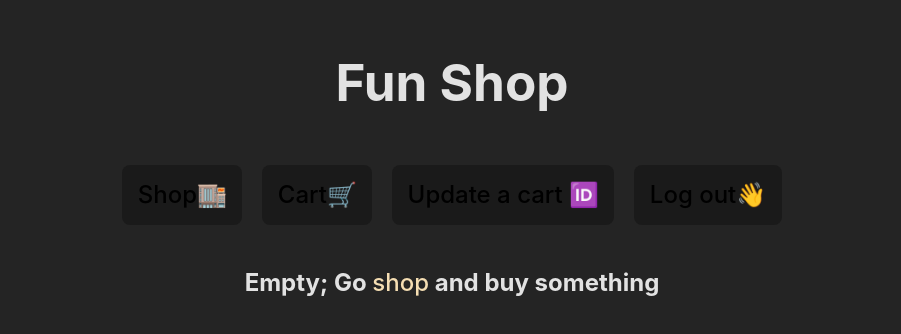
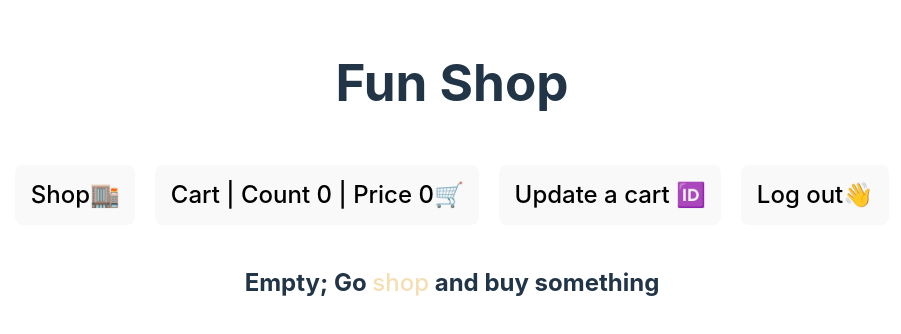
Before and after one commit to nibezo/funshop, a React (Vite) app in the folder front/: page /main/Cart in a window 1280 px wide. Shown: the top 334 px of the page, without its empty margins (188-1089 px from the left). Built offline with nearby package versions, Linux system fonts and the light colour scheme.

Commit message:
feat: Add counter and price to the bar

```diff
--- a/front/src/components/Bar/Bar.jsx
+++ b/front/src/components/Bar/Bar.jsx
@@ -1,15 +1,16 @@
 import "./Bar.scss";
 import { useNavigate } from "react-router-dom";
 
-export default function Bar({ setTab }) {
+export default function Bar({ count, price }) {
   const navigate = useNavigate();
+
   return (
     <nav className="bar">
       <button className="bar__button" onClick={() => navigate("Shop")}>
         Shop🏬
       </button>
       <button className="bar__button" onClick={() => navigate("Cart")}>
-        Cart🛒
+        Cart | Count {count} | Price {price}🛒
       </button>
       <button className="bar__button" onClick={() => navigate("UpdateCart")}>
         Update a cart 🆔
--- a/front/src/components/Card/Card.jsx
+++ b/front/src/components/Card/Card.jsx
@@ -7,24 +7,38 @@ export default function Card({
   price,
   className,
   unicID,
+  addItem,
 }) {
   const [count, setCount] = useState(0);
   function initPriceCalculate() {
     if (!count) {
       setCount(count + 1);
+      addItem(unicID, title, price, 1);
     }
   }
 
   function CalculatePrice() {
     return (
       <div className="card__button-calc">
-        <div className="card__button-sign" onClick={() => setCount(count + 1)}>
+        <div
+          className="card__button-sign"
+          onClick={() => {
+            setCount(count + 1);
+            addItem(unicID, title, price, count + 1);
+          }}
+        >
           +
         </div>
         <p className="card__price">
           {count} | {price * count}💎
         </p>
-        <div className="card__button-sign" onClick={() => setCount(count - 1)}>
+        <div
+          className="card__button-sign"
+          onClick={() => {
+            setCount(count - 1);
+            addItem(unicID, title, price, count - 1);
+          }}
+        >
           -
         </div>
       </div>
--- a/front/src/components/Cart/Cart.jsx
+++ b/front/src/components/Cart/Cart.jsx
@@ -1,16 +1,24 @@
-export default function Cart({ setTab }) {
+import { useNavigate } from "react-router-dom";
+
+function EmptyCart({ navigate }) {
   return (
-    <div className="cart">
     <h2>
       Empty; Go{" "}
       <a
         style={{ color: "wheat", cursor: "pointer" }}
-          onClick={() => setTab("Shop")}
+        onClick={() => navigate("/Main/Shop")}
       >
         shop
       </a>{" "}
       and buy something
     </h2>
+  );
+}
+export default function Cart({ cart }) {
+  const navigate = useNavigate();
+  return (
+    <div className="cart">
+      <EmptyCart navigate={navigate} />
     </div>
   );
 }
--- a/front/src/components/Main/Main.jsx
+++ b/front/src/components/Main/Main.jsx
@@ -1,6 +1,7 @@
+import { Routes, Route, Navigate } from "react-router-dom";
+import { useState } from "react";
+
 import "./Main.scss";
-
-import { Routes, Route, Navigate } from "react-router-dom";
 
 import Bar from "../Bar/Bar";
 import Shop from "../Shop/Shop";
@@ -8,17 +9,41 @@ import Cart from "../Cart/Cart";
 import UpdateCart from "../UpdateCart/UpdateCart";
 
 export default function Main() {
+  const [cart, setCart] = useState({});
+  const [count, setCount] = useState(0);
+  const [totalPrice, setTotalPrice] = useState(0);
+
+  function addItem(unicID, name, price, quantity) {
+    let updatedCart = { ...cart };
+
+    if (quantity) {
+      updatedCart[unicID] = { unicID, name, price, quantity };
+    } else {
+      delete updatedCart[unicID];
+    }
+    setCart(updatedCart);
+    let newCount = 0;
+    let newTotalPrice = 0;
+
+    for (const item in updatedCart) {
+      newCount += updatedCart[item].quantity;
+      newTotalPrice += updatedCart[item].quantity * updatedCart[item].price;
+    }
+    setCount(newCount);
+    setTotalPrice(newTotalPrice);
+  }
+
   return (
     <>
       <h1>Fun Shop</h1>
-      <Bar />
+      <Bar count={count} price={totalPrice} />
       <Routes>
         {/* Default route */}
         <Route path="/" element={<Navigate to="Shop" />} />
 
         {/* Other routes */}
-        <Route path="Shop" element={<Shop />} />
-        <Route path="Cart" element={<Cart />} />
+        <Route path="Shop" element={<Shop addItem={addItem} />} />
+        <Route path="Cart" element={<Cart cart={cart} />} />
         <Route path="UpdateCart" element={<UpdateCart />} />
       </Routes>
     </>
--- a/front/src/components/Shop/Shop.jsx
+++ b/front/src/components/Shop/Shop.jsx
@@ -6,7 +6,7 @@ const prices = Array.from({ length: 12 }, () =>
   Math.floor(Math.random() * 101)
 );
 
-export default function Shop() {
+export default function Shop({ addItem }) {
   return (
     <>
       <div className="shop">
@@ -15,10 +15,11 @@ export default function Shop() {
             className="shop__item"
             key={i}
             unicID={i}
-            title={`Shop item ${i + 1}`}
-            description="Sad hamster"
+            title={`Sad hamster ${i + 1}`}
+            description="It's a hamster"
             imageUrl={sadHamster}
             price={prices[i]}
+            addItem={addItem}
           />
         ))}
       </div>
--- a/front/src/index.css
+++ b/front/src/index.css
@@ -64,6 +64,19 @@ input:focus-visible {
   outline: 0px;
 }
 
+@media (prefers-color-scheme: light) {
+  :root {
+    color: #213547;
+    background-color: #ffffff;
+  }
+  a:hover {
+    color: #747bff;
+  }
+  button {
+    background-color: #f9f9f9;
+  }
+}
+
 /* Chrome, Safari, Edge, Opera */
 input::-webkit-outer-spin-button,
 input::-webkit-inner-spin-button {
```
Lines whose indentation alone changed are shown as unchanged.
